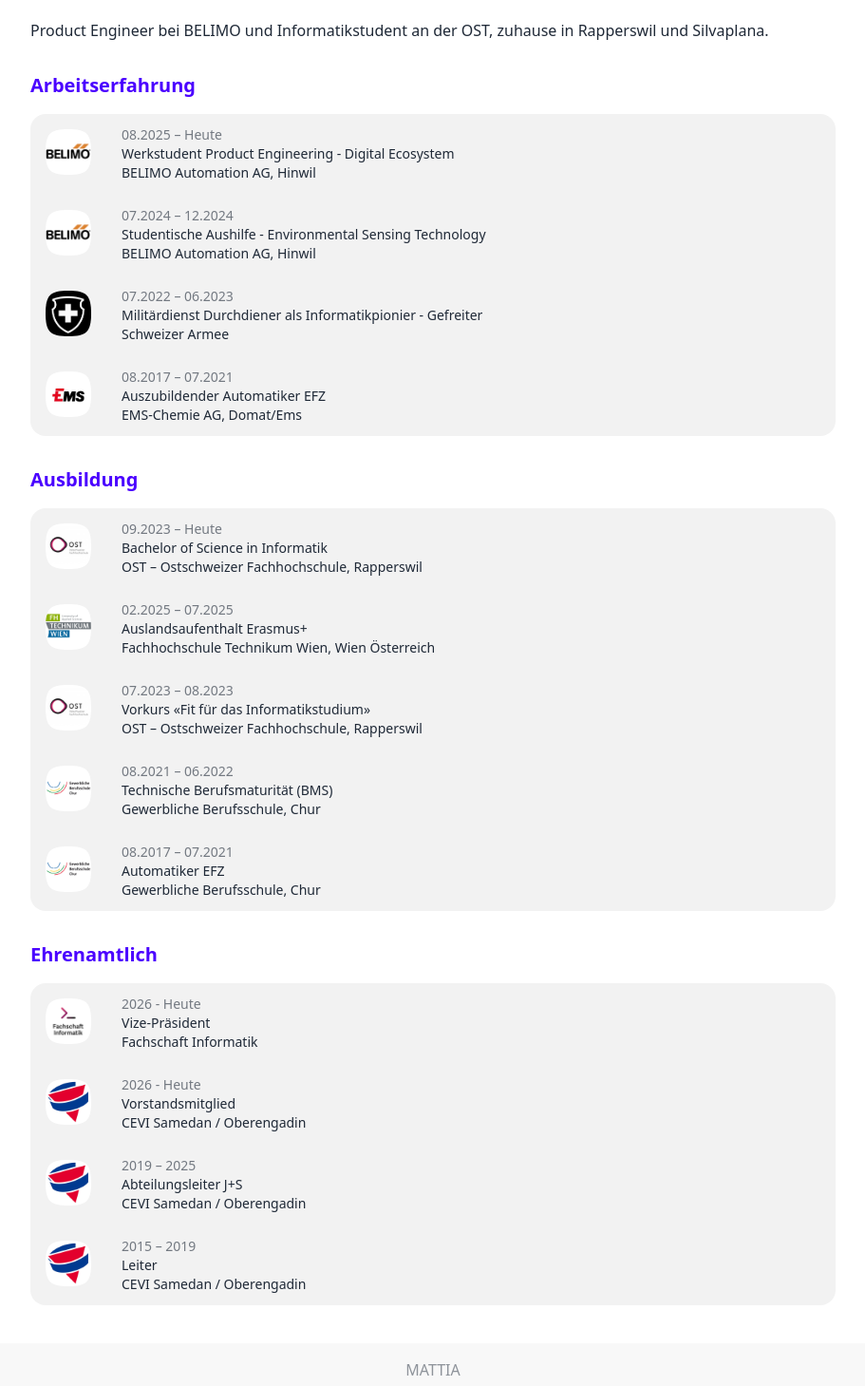
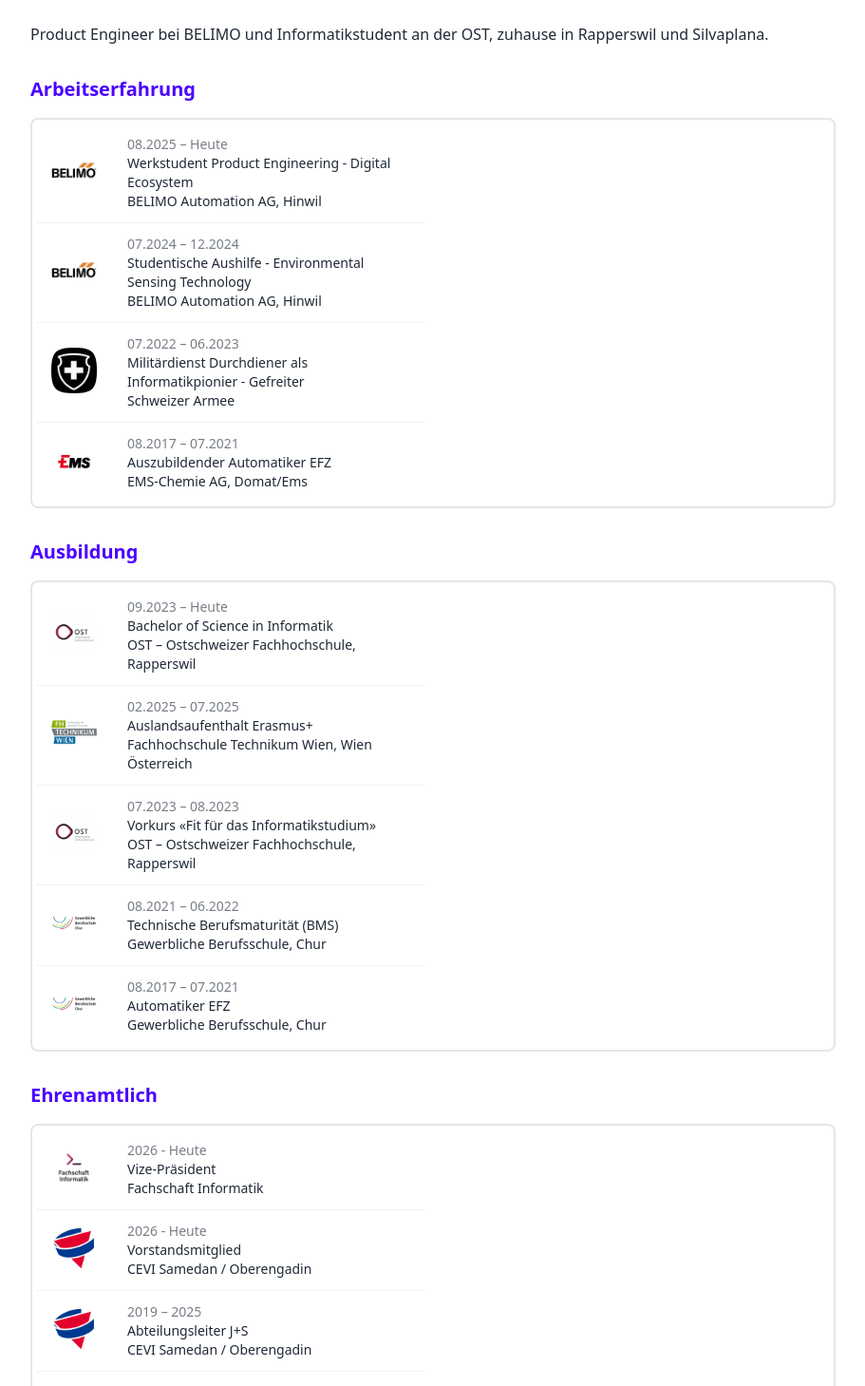
Before and after one commit to Nydonid/myWebsite, a React (Create React App) app in the folder client/: page /portfolio in a window 1280 px wide. Shown: the part 360-1819 px from the top of the page at 95% size, without its empty margins (184-1095 px from the left). Built offline with nearby package versions, Linux system fonts and the light colour scheme.

Commit message:
Different improvements. Still dev containers api-db not working

```diff
--- a/client/postcss.config.js
+++ /dev/null
@@ -1,9 +0,0 @@
-module.exports = {
-  content: ['./src/**/*.{js,jsx,ts,tsx}'],
-  theme: { extend: {} },
-  plugins: [require("daisyui")],
-  daisyui: {
-    themes: ["lemonade", "forest"],
-    darkTheme: "forest",
-  },
-};
--- a/client/src/components/Education.tsx
+++ b/client/src/components/Education.tsx
@@ -13,8 +13,8 @@
     return (
         <article className="space-y-4">
             <h2 className="text-xl font-semibold text-primary">Ausbildung</h2>
-            <div className="overflow-x-auto">
-                <table className="table bg-base-200">
+            <div className="grid grid-cols-2 gap-4 border-2 border-base-300 rounded-lg p-1 dark:border-none dark:bg-base-200">
+                <table className="table">
                     <tbody>
                     {education.map((edu, index) => (
                         <tr key={index}>
--- a/client/src/components/ListRecipes.tsx
+++ b/client/src/components/ListRecipes.tsx
@@ -41,10 +41,10 @@
 
     return (
         <Fragment>
-            <article className="grid grid-cols-1 lg:grid-cols-2 items-stretch justify-items-center">
+            <article className="grid grid-cols-1 md:grid-cols-2 lg:grid-cols-3 justify-items-center">
                 {recipes.length > 0 ? (
                     recipes.map((recipe) => (
-                        <div key={recipe.recipe_id} className="card bg-base-200 hover:bg-base-300 rounded-lg m-4 shadow-sm transition-shadow">
+                        <div key={recipe.recipe_id} className="card max-w-96 border-2 border-base-300 p-1 dark:border-none dark:bg-base-200 hover:bg-base-200 dark:hover:bg-base-300 rounded-lg m-4 shadow-sm transition-shadow">
                             <Link to={`/recipes/${recipe.recipe_id}`}>
                                 <figure className="px-4 pt-4">
                                     {recipe.imageurls && recipe.imageurls.length > 0 && (
--- a/client/src/components/PersonalInfo.tsx
+++ b/client/src/components/PersonalInfo.tsx
@@ -7,7 +7,7 @@
     return (
         <article>
             <h2 className="text-xl mb-4 font-semibold text-primary">Mattia Stettler</h2>
-            <div className="grid grid-cols-2 gap-4 bg-base-200 rounded-lg p-3">
+            <div className="grid grid-cols-2 gap-4 border-2 border-secondary border-b-accent border-r-accent rounded-lg p-3 dark:border-none dark:bg-base-200">
                 <figure>
                     <p className="max-w-md items-center text-pretty font-mono text-xs text-foreground"></p>
                     <p className="mb-4"><strong>🌍</strong> Silvaplana GR / Rapperswil SG, Schweiz</p>
--- a/client/src/components/ProfessionalExperience.tsx
+++ b/client/src/components/ProfessionalExperience.tsx
@@ -12,8 +12,8 @@
     return (
         <article className="space-y-4">
             <h2 className="text-xl font-semibold text-primary">Arbeitserfahrung</h2>
-            <div className="overflow-x-auto">
-                <table className="table bg-base-200">
+            <div className="grid grid-cols-2 gap-4 border-2 border-base-300 rounded-lg p-1 dark:border-none dark:bg-base-200">
+                <table className="table">
                     <tbody>
                         {experiences.map((exp, index) => (
                             <tr key={index}>
--- a/client/src/components/Volunteer.tsx
+++ b/client/src/components/Volunteer.tsx
@@ -12,8 +12,8 @@
     return (
         <article className="space-y-4">
             <h2 className="text-xl font-semibold text-primary">Ehrenamtlich</h2>
-            <div className="overflow-x-auto">
-                <table className="table bg-base-200">
+            <div className="grid grid-cols-2 gap-4 border-2 border-base-300 rounded-lg p-1 dark:border-none dark:bg-base-200">
+                <table className="table">
                     <tbody>
                     {volunteer.map((vol, index) => (
                         <tr key={index}>
--- a/client/src/pages/Recipes.tsx
+++ b/client/src/pages/Recipes.tsx
@@ -8,7 +8,7 @@
         <div className="min-h-screen flex flex-col">
             <MyHeader />
             <main className="flex-grow flex flex-col items-center">
-                <div className="max-w-full py-10 space-y-8">
+                <div className="max-w-full py-12 space-y-8">
                     <h1 className="text-3xl font-bold text-base-content">Meine Rezepte</h1>
                     <div className="container mx-auto flex justify-center max-w-screen-lg">
                         <ListRecipes />
```
Also changed, not shown: 1 other file (tests, documents, lock files or other folders).
